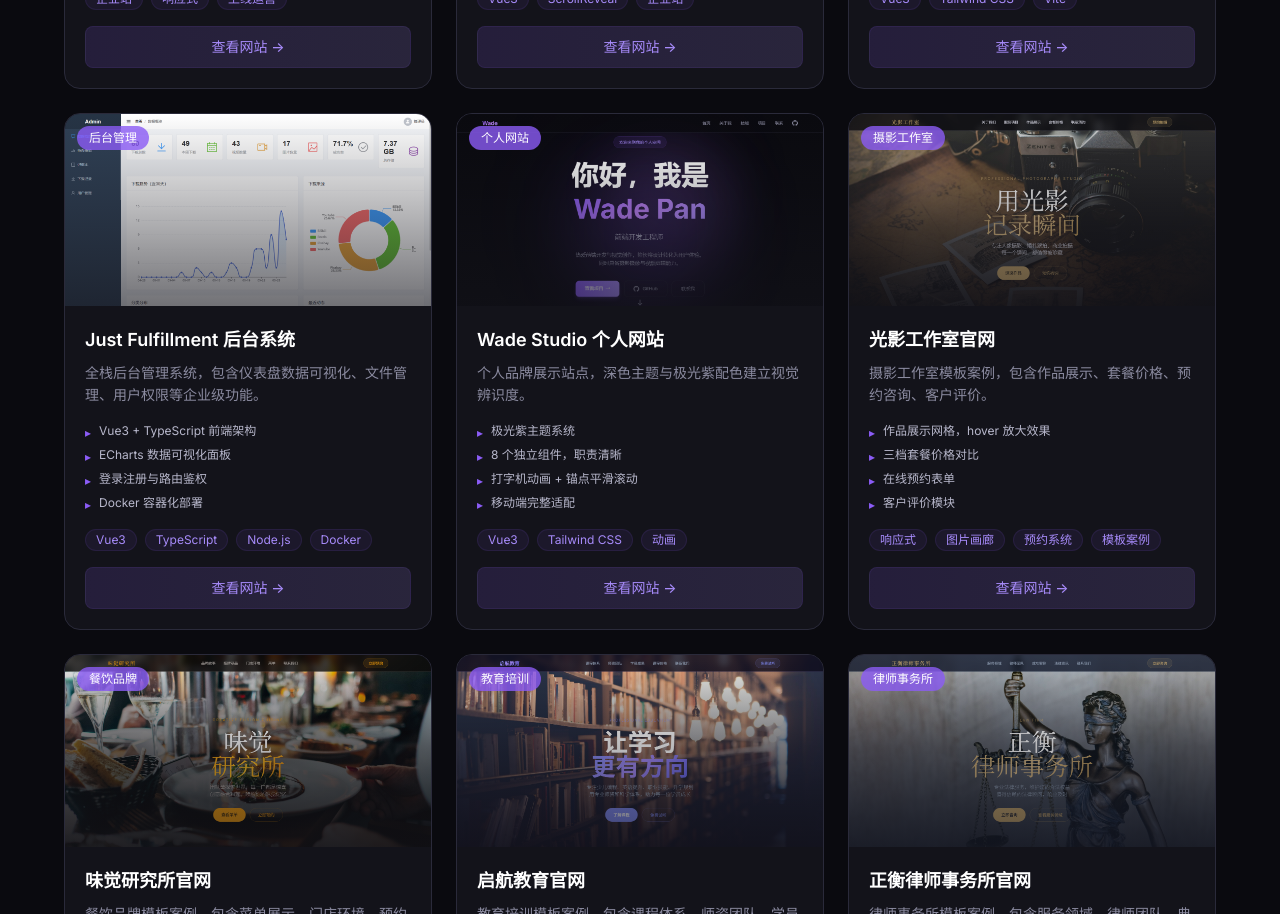
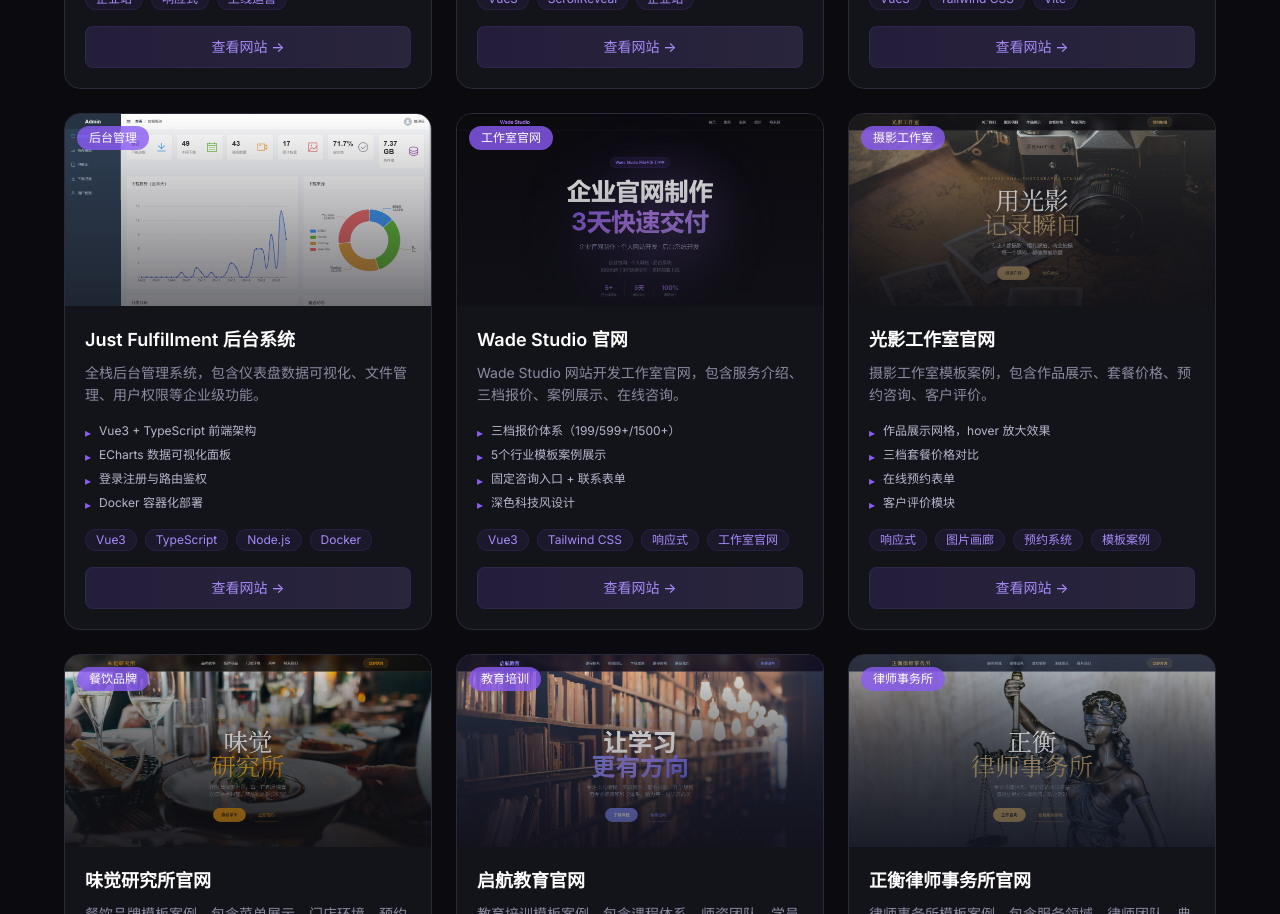
Before and after one commit to WadePan1017/portfolio, a Vue app: page / in a window 1280 px wide. Shown: the part 3960-4874 px from the top of the page. Built offline with nearby package versions, Linux system fonts and the light colour scheme.

Commit message:
fix: update Wade Studio case card with current site content and screenshot

```diff
--- a/src/components/Cases.vue
+++ b/src/components/Cases.vue
@@ -3,7 +3,7 @@ import screenshotFurniture from '../assets/project-furniture.png'
 import screenshotZrzr from '../assets/project-zrzr.png'
 import screenshotAi from '../assets/project-ai-tools.png'
 import screenshotAdmin from '../assets/project-admin.png'
-import screenshotPortfolio from '../assets/project-portfolio.png'
+import screenshotPortfolio from '../assets/case-portfolio.png'
 import casePhotography from '../assets/case-photography.png'
 import caseRestaurant from '../assets/case-restaurant.png'
 import caseEducation from '../assets/case-education.png'
@@ -68,15 +68,15 @@ const cases = [
     screenshot: screenshotAdmin,
   },
   {
-    title: 'Wade Studio 个人网站',
-    category: '个人网站',
-    description: '个人品牌展示站点，深色主题与极光紫配色建立视觉辨识度。',
-    tags: ['Vue3', 'Tailwind CSS', '动画'],
+    title: 'Wade Studio 官网',
+    category: '工作室官网',
+    description: 'Wade Studio 网站开发工作室官网，包含服务介绍、三档报价、案例展示、在线咨询。',
+    tags: ['Vue3', 'Tailwind CSS', '响应式', '工作室官网'],
     highlights: [
-      '极光紫主题系统',
-      '8 个独立组件，职责清晰',
-      '打字机动画 + 锚点平滑滚动',
-      '移动端完整适配',
+      '三档报价体系（199/599+/1500+）',
+      '5个行业模板案例展示',
+      '固定咨询入口 + 联系表单',
+      '深色科技风设计',
     ],
     demo: 'https://WadePan1017.github.io/portfolio/',
     screenshot: screenshotPortfolio,
```
Also changed, not shown: src/assets/case-portfolio.png (added).
